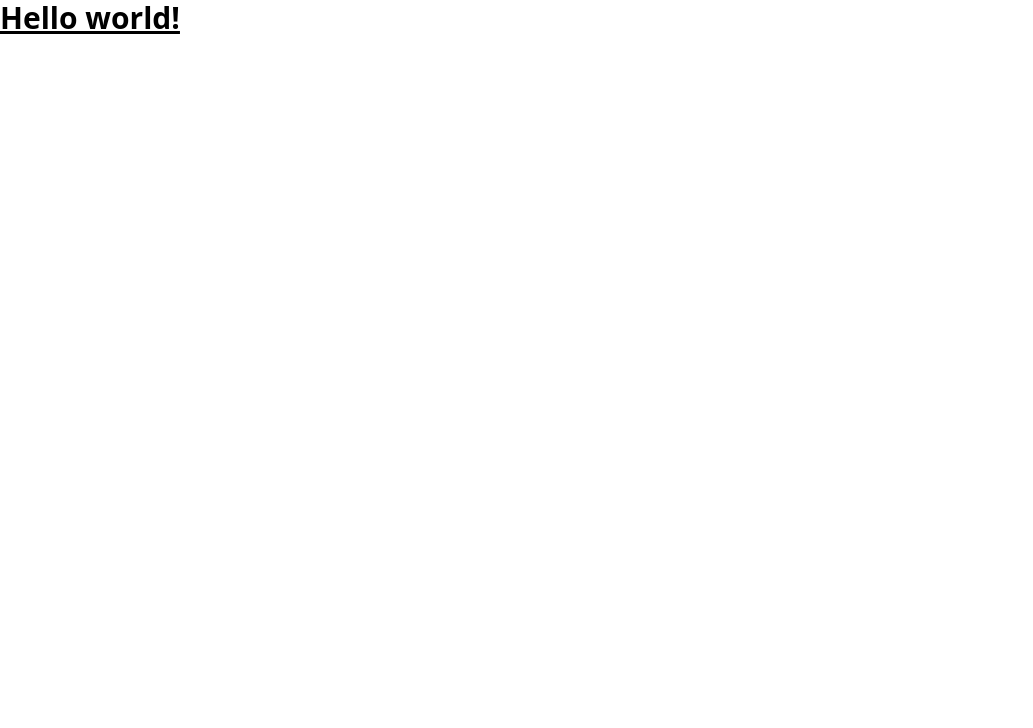
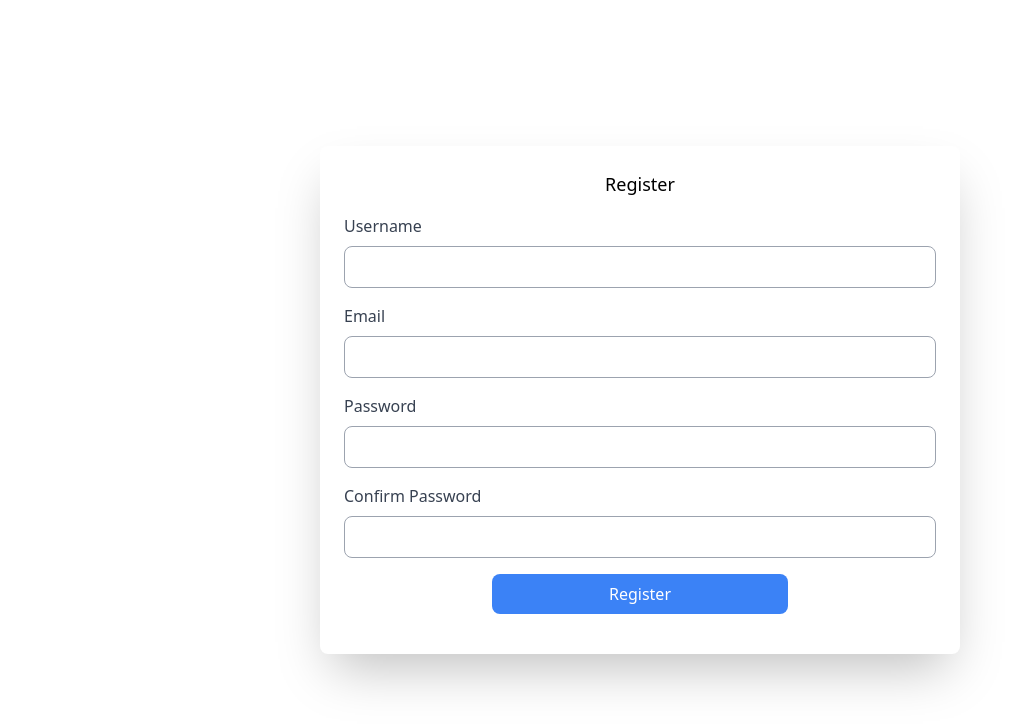
Before and after one commit to nesarptr/chat-app-react, a React (Vite) app: page / in a window 1280 px wide. Shown: the top 728 px of the page, without its empty margins (0-1033 px from the left). Built offline with nearby package versions, Linux system fonts and the light colour scheme.

Commit message:
register function added

```diff
--- a/package.json
+++ b/package.json
@@ -9,8 +9,11 @@
     "preview": "vite preview"
   },
   "dependencies": {
+    "@hookform/resolvers": "^2.9.10",
     "react": "^18.2.0",
-    "react-dom": "^18.2.0"
+    "react-dom": "^18.2.0",
+    "react-hook-form": "^7.42.1",
+    "yup": "^0.32.11"
   },
   "devDependencies": {
     "@types/react": "^18.0.26",
--- a/src/App.jsx
+++ b/src/App.jsx
@@ -1,7 +1,9 @@
 import React from "react";
+import Register from "./components/auth/Register";
 
 function App() {
-  return <h1 className="text-3xl font-bold underline">Hello world!</h1>;
+  // return <h1 className="text-3xl font-bold underline">Hello world!</h1>;
+  return <Register />;
 }
 
 export default App;
--- /dev/null
+++ b/src/components/auth/Register.jsx
@@ -0,0 +1,10 @@
+// @ts-nocheck
+import RegisterForm from "./RegisterForm";
+
+export default function Register() {
+  return (
+    <div className="flex h-screen items-center justify-center">
+      <RegisterForm />
+    </div>
+  );
+}
--- /dev/null
+++ b/src/components/auth/RegisterForm.jsx
@@ -0,0 +1,139 @@
+// @ts-nocheck
+import { useForm } from "react-hook-form";
+import { yupResolver } from "@hookform/resolvers/yup";
+import * as yup from "yup";
+
+const schema = yup
+  .object({
+    username: yup.string().trim().required("Username is required"),
+    email: yup
+      .string()
+      .trim()
+      .email("Invalid email address")
+      .required("Email is required"),
+    password: yup
+      .string()
+      .min(6, "Password must be at least 6 characters")
+      .required("Password is required"),
+    confirmPassword: yup
+      .string()
+      .oneOf([yup.ref("password"), null], "Passwords must match")
+      .required("Confirm password is required"),
+  })
+  .required("Invalid Submission");
+
+export default function RegisterForm() {
+  const {
+    register,
+    reset,
+    handleSubmit,
+    formState: { errors },
+  } = useForm({
+    resolver: yupResolver(schema),
+  });
+
+  const onSubmit = (data) => {
+    console.log(data);
+    // Make API call to register user here
+  };
+
+  return (
+    <form
+      onSubmit={handleSubmit(onSubmit)}
+      className="w-full rounded-lg bg-white p-6 shadow-2xl md:w-1/2"
+    >
+      <h2 className="mb-4 text-center text-lg font-medium">Register</h2>
+      <div className="mb-4">
+        <label
+          htmlFor="username"
+          className="mb-2 block font-medium text-gray-700"
+        >
+          Username
+        </label>
+        <input
+          type="text"
+          name="username"
+          id="username"
+          className={`w-full rounded-lg border border-gray-400 p-2 ${
+            errors.username?.message ? "border-red-500" : ""
+          }`}
+          {...register("username")}
+        />
+        {errors.username?.message && (
+          <p className="text-xs italic text-red-500">
+            {errors.username.message}
+          </p>
+        )}
+      </div>
+      <div className="mb-4">
+        <label htmlFor="email" className="mb-2 block font-medium text-gray-700">
+          Email
+        </label>
+        <input
+          type="email"
+          name="email"
+          id="email"
+          className={`w-full rounded-lg border border-gray-400 p-2 ${
+            errors.email?.message ? "border-red-500" : ""
+          }`}
+          {...register("email")}
+        />
+        {errors.email?.message && (
+          <p className="text-xs italic text-red-500">{errors.email.message}</p>
+        )}
+      </div>
+      <div className="mb-4">
+        <label
+          htmlFor="password"
+          className="mb-2 block font-medium text-gray-700"
+        >
+          Password
+        </label>
+        <input
+          type="password"
+          name="password"
+          id="password"
+          className={`w-full rounded-lg border border-gray-400 p-2 ${
+            errors.password?.message ? "border-red-500" : ""
+          }`}
+          {...register("password")}
+        />
+        {errors.password?.message && (
+          <p className="text-xs italic text-red-500">
+            {errors.password.message}
+          </p>
+        )}
+      </div>
+      <div className="mb-4">
+        <label
+          htmlFor="confirm-password"
+          className="mb-2 block font-medium text-gray-700"
+        >
+          Confirm Password
+        </label>
+        <input
+          type="password"
+          name="confirm-password"
+          id="confirm-password"
+          className={`w-full rounded-lg border border-gray-400 p-2 ${
+            errors.confirmPassword?.message ? "border-red-500" : ""
+          }`}
+          {...register("confirmPassword")}
+        />
+        {errors.confirmPassword?.message && (
+          <p className="text-xs italic text-red-500">
+            {errors.confirmPassword.message}
+          </p>
+        )}
+      </div>
+      <div className="mb-4 text-center">
+        <button
+          type="submit"
+          className="rounded-lg bg-blue-500 py-2 px-4 text-white hover:bg-blue-600 sm:w-full md:w-1/2"
+        >
+          Register
+        </button>
+      </div>
+    </form>
+  );
+}
```
Also changed, not shown: 1 other file (tests, documents, lock files or other folders).
